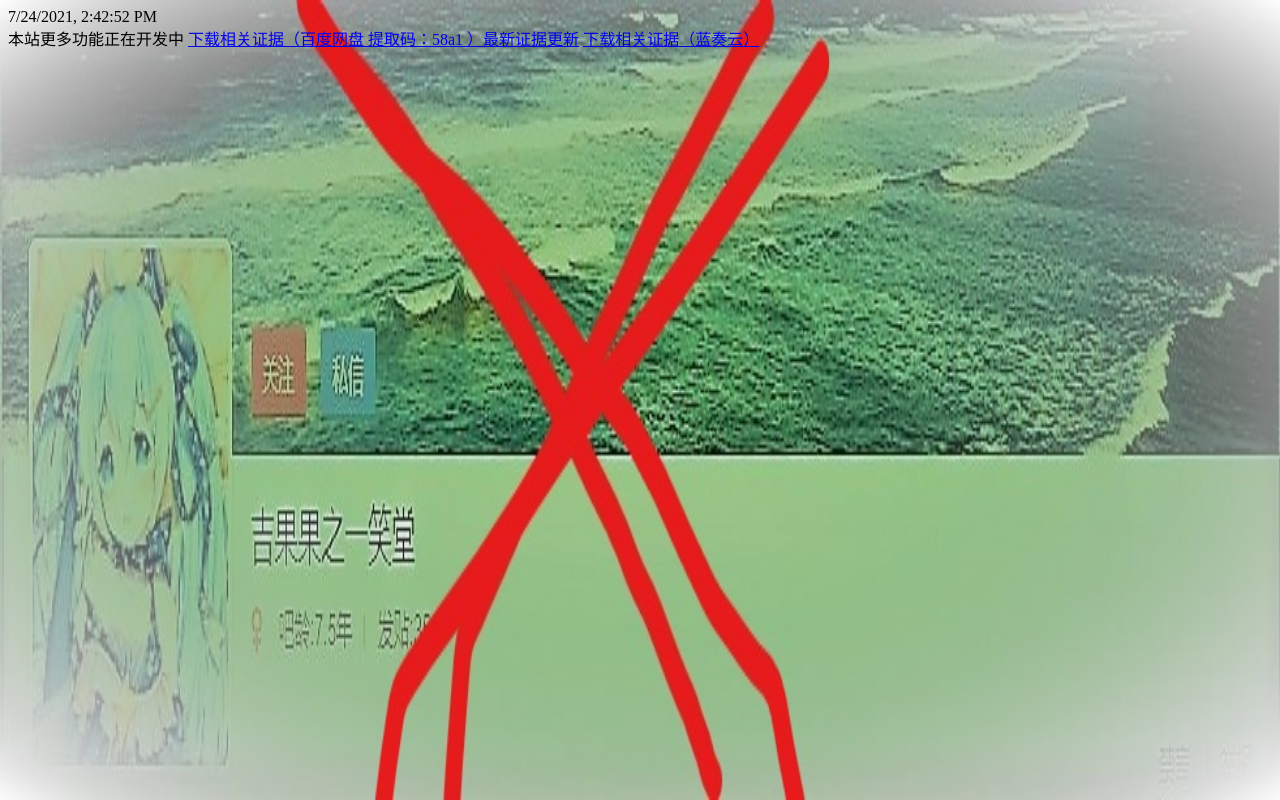
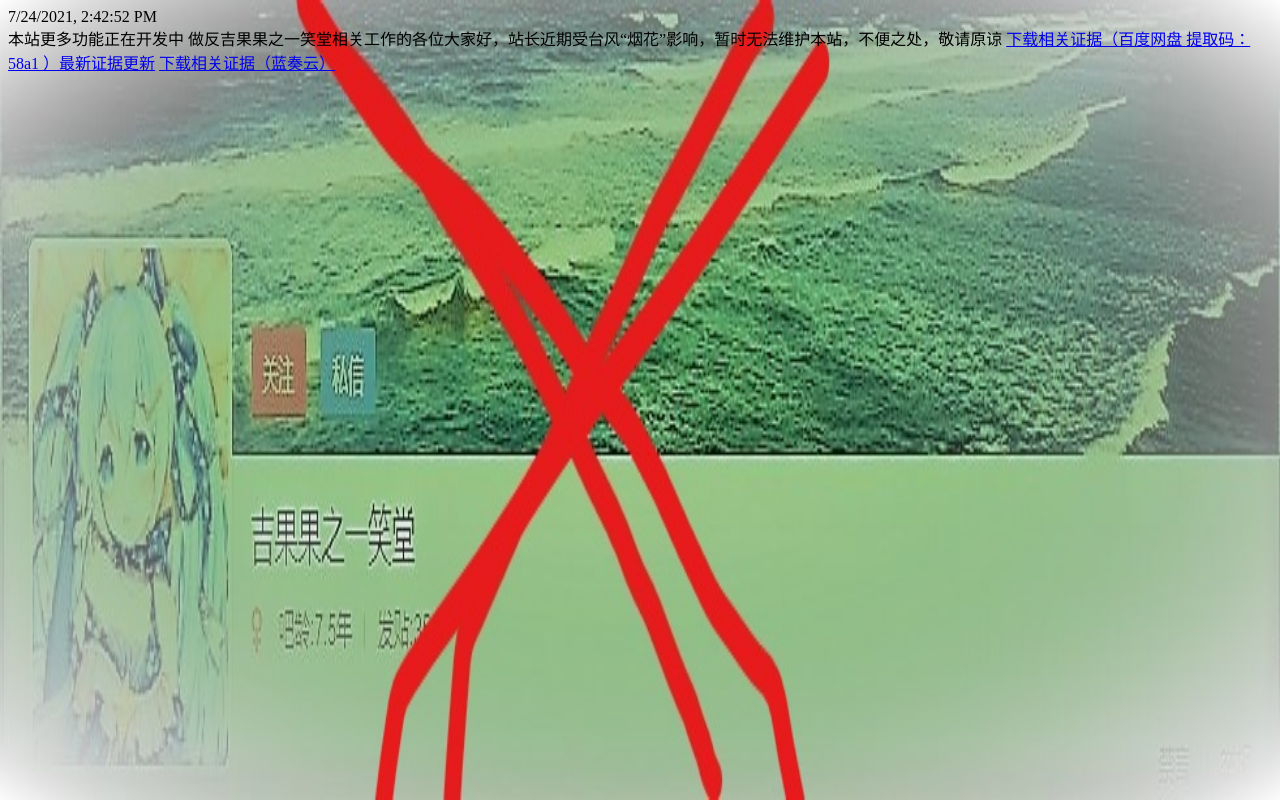
Before and after one commit to natsumi520/AntiTiebauser-G7GM15K, a plain HTML site: page index.html in a window 1280 px wide. Drawn offline with Linux system fonts and the light colour scheme.

Commit message:
Update index.html

```diff
--- a/index.html
+++ b/index.html
@@ -27,5 +27,6 @@ background-attachment: fixed;"
 alert("吉果果之一笑堂你冚家富贵！ ");
 </script>
 本站更多功能正在开发中
+做反吉果果之一笑堂相关工作的各位大家好，站长近期受台风“烟花”影响，暂时无法维护本站，不便之处，敬请原谅
 <a href="https://pan.baidu.com/s/1RqP597jTkKUwwY7wqseW8A#list/path=%2F"target="_blank">下载相关证据（百度网盘 提取码：58a1 ）最新证据更新</a>
 <a href="https://luotianyimemz.lanzoui.com/iFANGrnev9e"target="_blank">下载相关证据（蓝奏云）</a>
```
